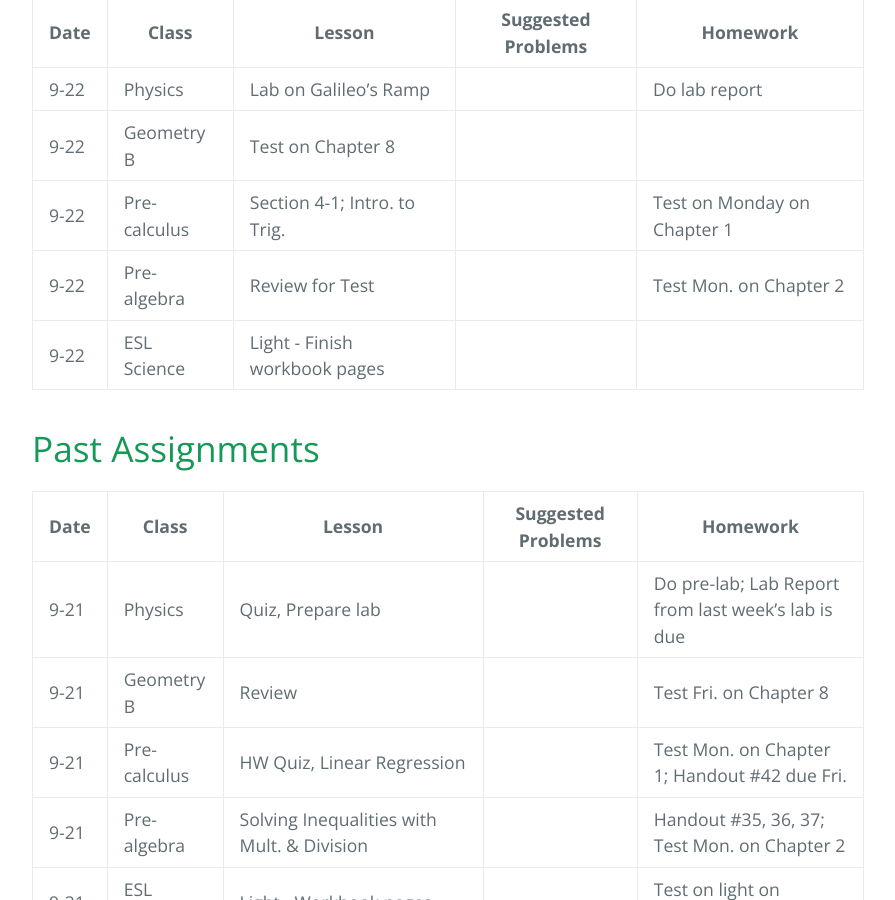
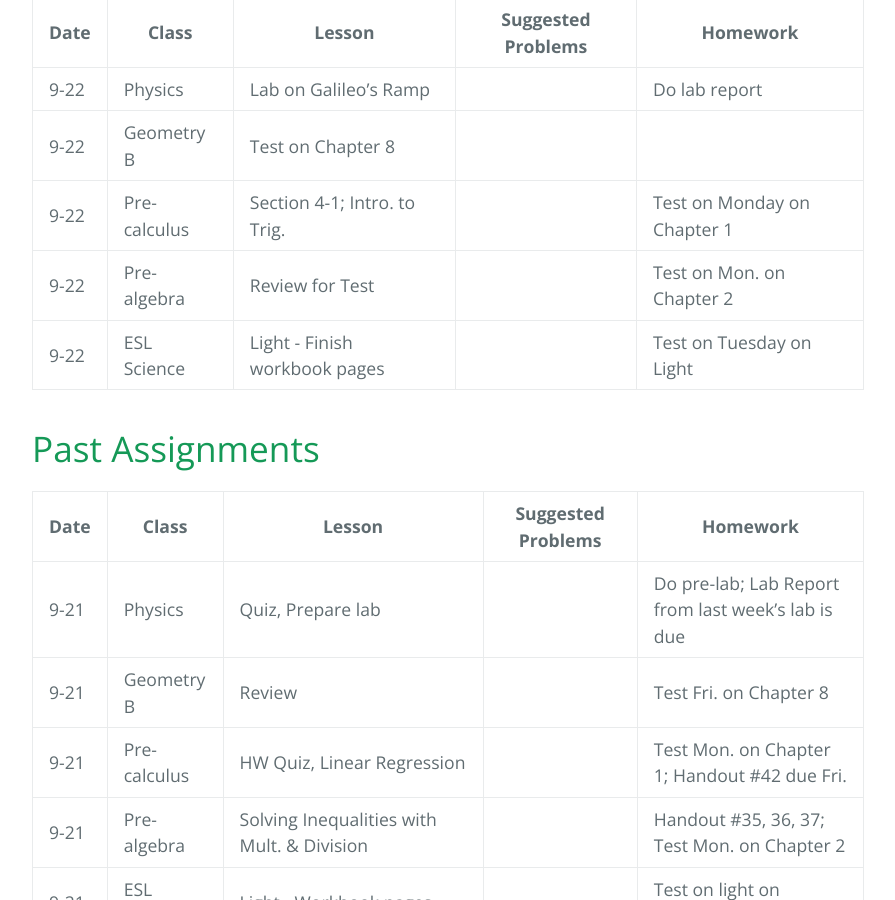
Before and after one commit to gpayoo/gpayoo, a Jekyll site: the page built from index.md, in a window 1280 px wide and 900 px high, scrolled down 571 px. Shown: the whole window, without its empty margins (192-1087 px from the left). Built offline with Jekyll 4.4.1, drawn with Linux system fonts in a browser that asks for light colours; our own code applies the rules of GitHub Pages for plain Markdown files.

Commit message:
Update index.md

```diff
--- a/index.md
+++ b/index.md
@@ -12,8 +12,8 @@ layout: default
 | 9-22 | Physics | Lab on Galileo's Ramp | | Do lab report
 | 9-22 | Geometry B | Test on Chapter 8 | | |
 | 9-22 | Pre-calculus | Section 4-1; Intro. to Trig.  | |  Test on Monday on Chapter 1
-| 9-22 | Pre-algebra | Review for Test| | Test Mon. on Chapter 2
-| 9-22 | ESL Science | Light - Finish workbook pages |  |
+| 9-22 | Pre-algebra | Review for Test| | Test on Mon. on Chapter 2
+| 9-22 | ESL Science | Light - Finish workbook pages |  |  Test on Tuesday on Light
 
 # [](#header-2) Past Assignments
 
```
